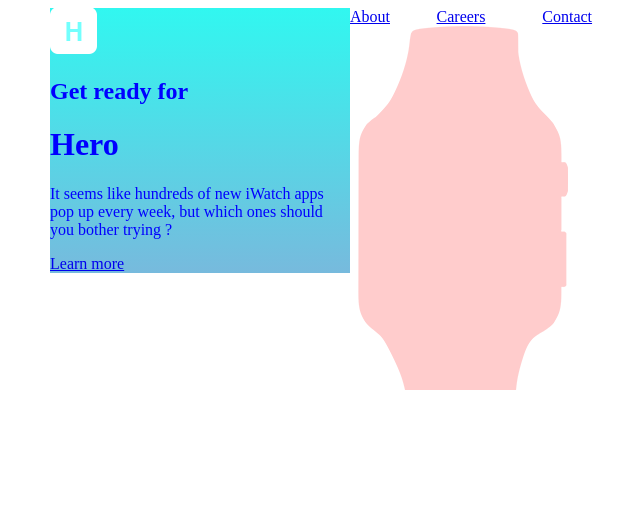
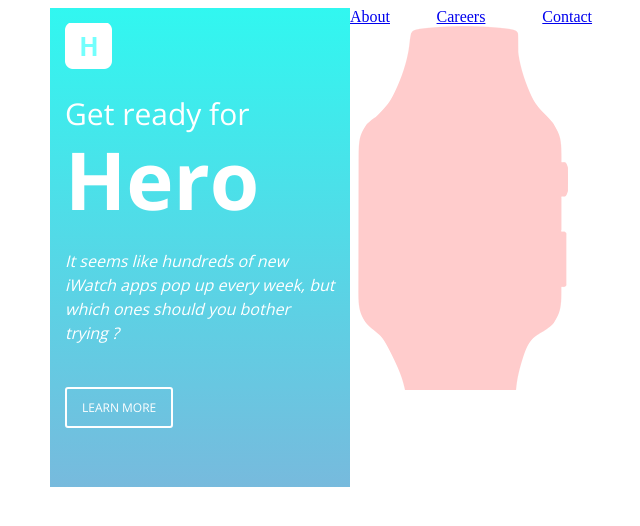
Before and after one commit to Analova/cp-html-email, a plain HTML site: page index.html in a window 1280 px wide. Shown: the whole page, without its empty margins (290-930 px from the left). Drawn offline with nearby package versions, Linux system fonts and the light colour scheme.

Commit message:
styling the left part of the header

```diff
--- a/index.html
+++ b/index.html
@@ -5,6 +5,7 @@
   <meta charset="utf-8">
   <title>HTML-email</title>
   <meta name="viewport" content="width=device-width, initial-scale=1">
+<link href="https://fonts.googleapis.com/css?family=Open+Sans:300,400,600,700,800&display=swap" rel="stylesheet">
 </head>
 
 <body>
@@ -18,14 +19,14 @@
           <tr>
             <td>
               <table class="conatiner" width="50%" border="0" align="left" cellspacing="0" cellpadding="0" style="background: rgb(49,247,240);background: -moz-linear-gradient(top, rgba(49,247,240,1) 0%, rgba(119,186,221,1) 100%); /* FF3.6-15 */
-background: -webkit-linear-gradient(top, rgba(49,247,240,1) 0%,rgba(119,186,221,1) 100%);background: linear-gradient(to bottom, rgba(49,247,240,1) 0%,rgba(119,186,221,1) 100%); ">
+background: -webkit-linear-gradient(top, rgba(49,247,240,1) 0%,rgba(119,186,221,1) 100%);background: linear-gradient(to bottom, rgba(49,247,240,1) 0%,rgba(119,186,221,1) 100%); padding:15px 15px 70px 15px; ">
                 <tr>
-                  <td style="color:blue">
+                  <td style="font-family: 'Open Sans', sans-serif; color:white;">
                     <img src="img/logo.png">
-                    <h2>Get ready for</h2>
-                    <h1>Hero</h1>
-                    <p>It seems like hundreds of new iWatch apps pop up every week, but which ones should you bother trying ?</p>
-                    <a href="#">Learn more</a>
+                    <h2 style="font-size: 30px; margin:0; font-weight: 300; line-height: 1; padding: 25px 0 10px">Get ready for</h2>
+                    <h1 style="font-size: 80px; margin:0; line-height: 1; padding:0 0 10px;">Hero</h1>
+                    <p style="font-style: italic; font-size: 16px; margin:0; line-height: 1.5; padding:20px 0 50px" >It seems like hundreds of new iWatch apps pop up every week, but which ones should you bother trying ?</p>
+                    <a class="gohst-btn" style="font-size:12px ;border-radius: 3px; border:2px solid white; text-decoration: none; color:white; padding: 10px 15px; text-transform: uppercase;" href="#">Learn more</a>
                   </td>
                 </tr>
               </table>
```
